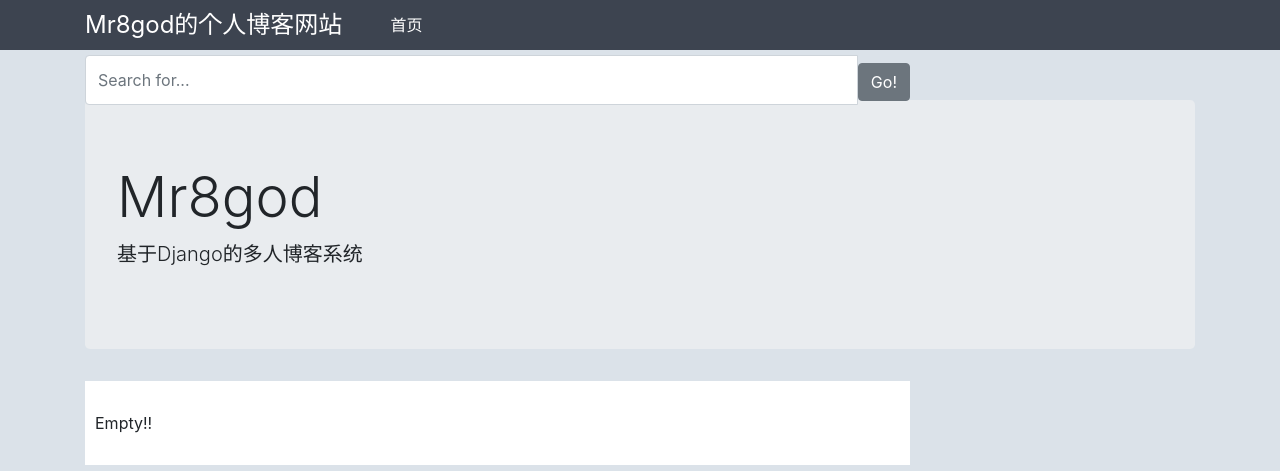
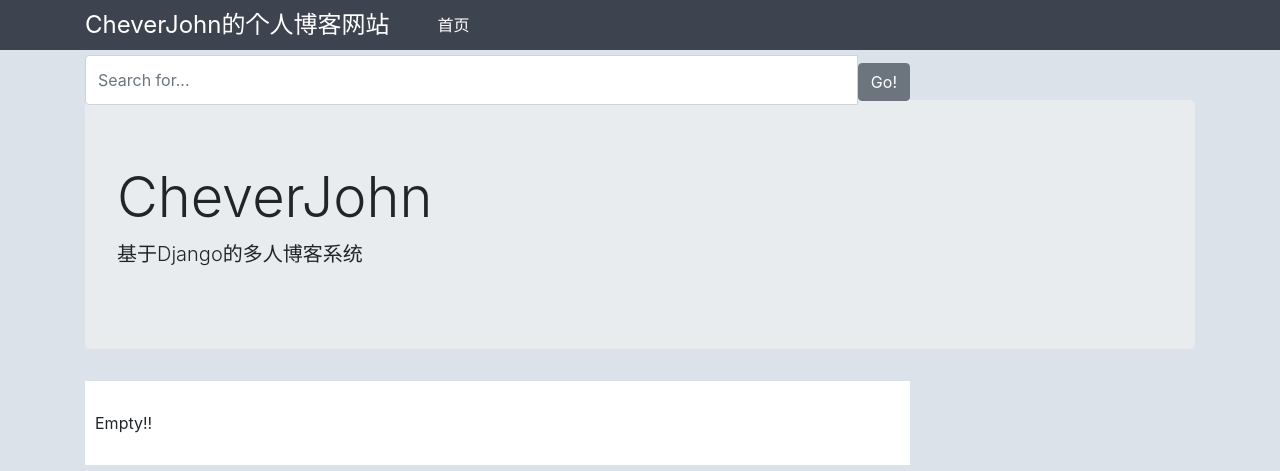
Before and after one commit to Chever-John/website, a Django app: page / in a window 1280 px wide. Shown: the top 471 px of the page. Run offline with Django 3.2, Linux system fonts and the light colour scheme; data that the repository does not hold is empty.

Commit message:
Change "Mr8god" to "CheverJohn"

```diff
--- a/website/themes/bootstrap/templates/blog/base.html
+++ b/website/themes/bootstrap/templates/blog/base.html
@@ -3,7 +3,7 @@
 <html lang="en">
 <head>
     <meta charset="UTF-8">
-    <title>Mr8god's blog - by mr8god</title>
+    <title>CheverJohn's blog - by CheverJohn</title>
     <meta name="viewport" content="width=device-width, initial-scale=1, shrink-to-fit=no">
     <link rel="stylesheet" href="https://cdn.jsdelivr.net/npm/bootstrap@4.0.0/dist/css/bootstrap.min.css">
     <link rel="stylesheet" href="{% static 'css/base.css' %}">
@@ -16,7 +16,7 @@
         <div class="row">
             <div class="col-9">
                 <nav class="nav">
-                    <a class="logo" href="/">Mr8god的个人博客网站</a>
+                    <a class="logo" href="/">CheverJohn的个人博客网站</a>
                     <a class="index" href="/">首页</a>
 
                     {% for cate in nav_cates %}
@@ -44,7 +44,7 @@
 
 <div class="container main">
     <div class="jumbotron">
-        <h1 class="display-4">Mr8god</h1>
+        <h1 class="display-4">CheverJohn</h1>
         <p class="lead">基于Django的多人博客系统</p>
     </div>
     <div class="row">
```
